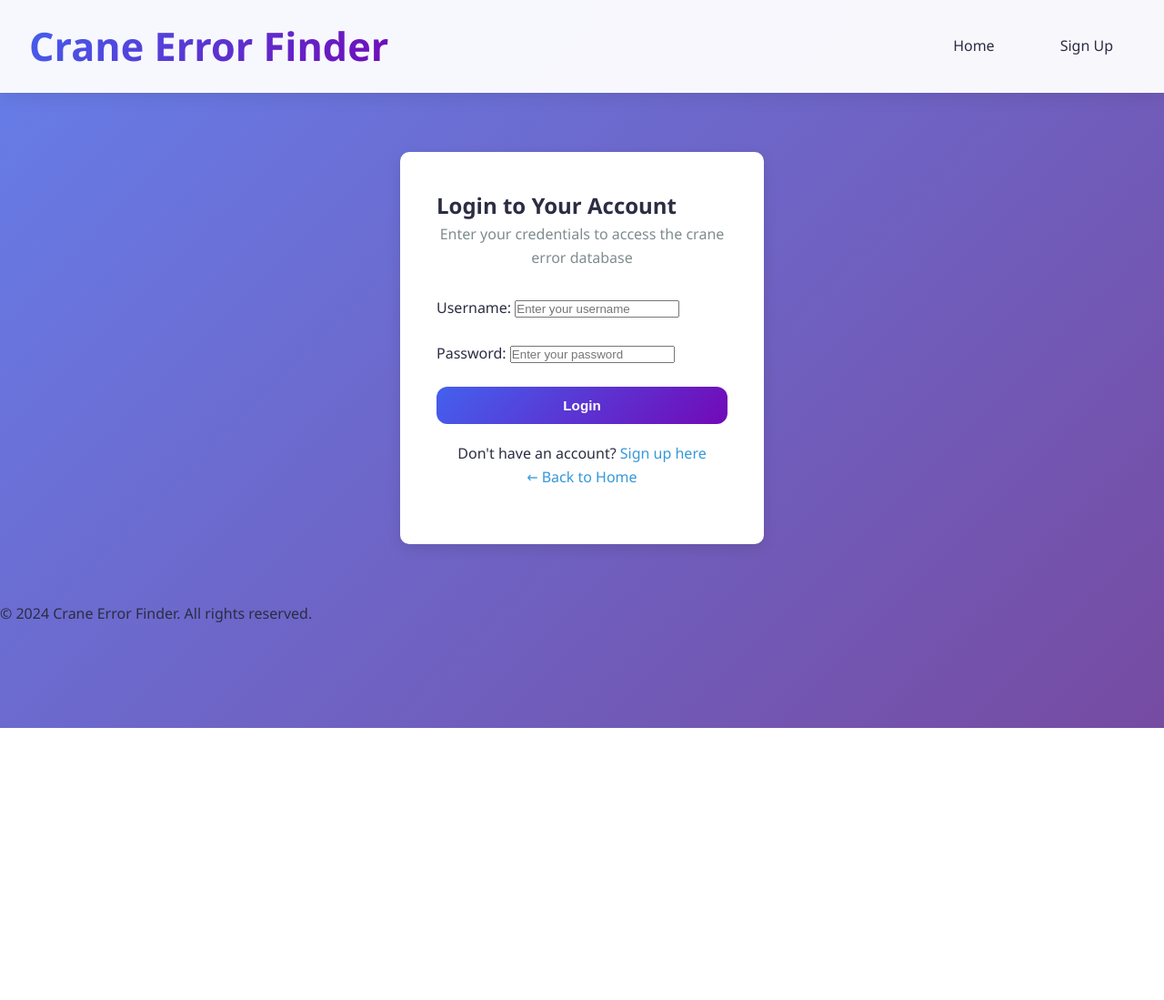
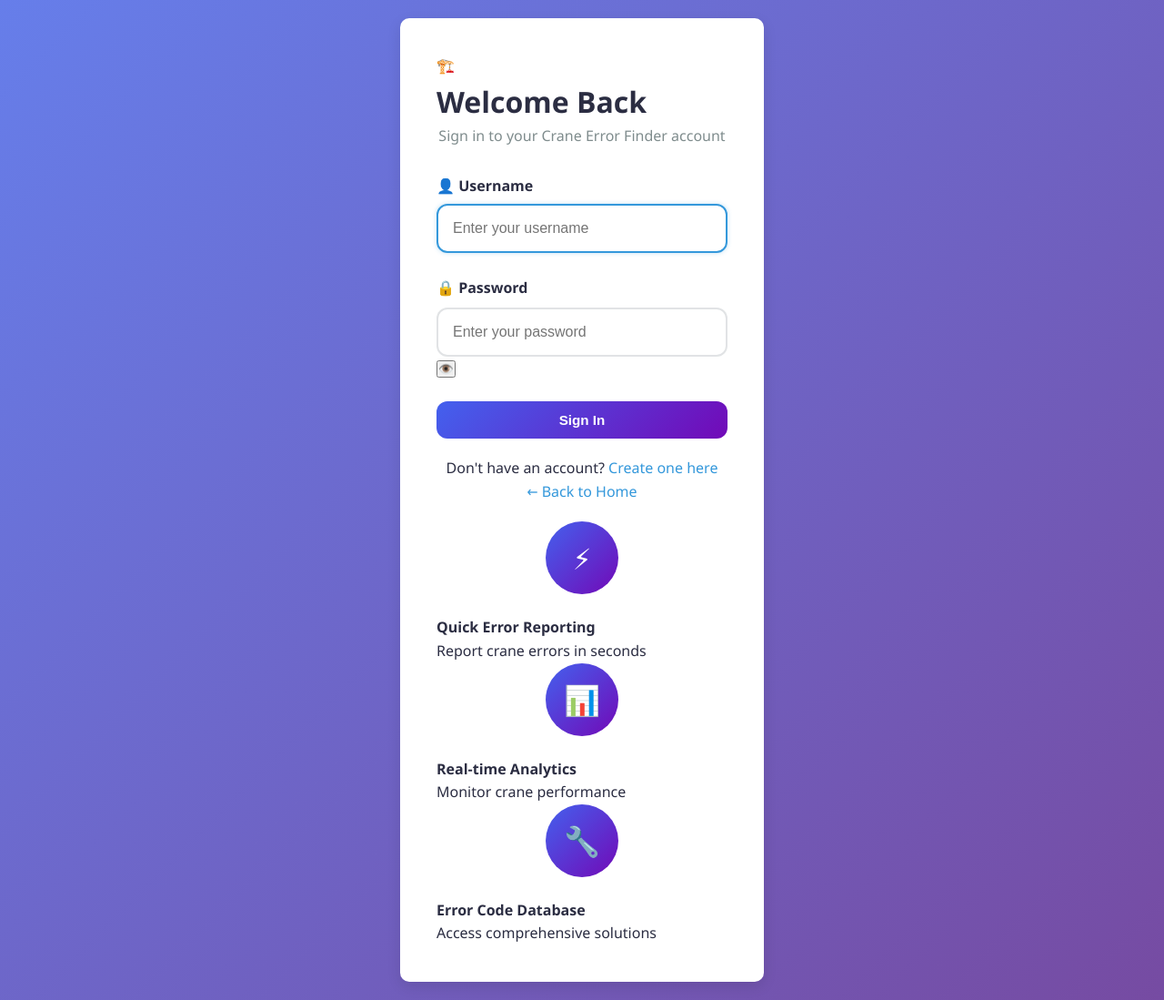
Before and after one commit to titan1m/crane_u, a website: page public/login.html in a window 1280 px wide. Shown: the whole page at 91% size. Before the commit the page ends 800 px from the top, so only its background shows below. Drawn offline with Linux system fonts and the light colour scheme; no server answers.

Commit message:
Update login.html

```diff
--- a/public/login.html
+++ b/public/login.html
@@ -7,64 +7,179 @@
     <link rel="stylesheet" href="css/style.css">
 </head>
 <body>
-    <nav class="navbar">
-        <div class="nav-container">
-            <div class="nav-logo">
-                <h2>Crane Error Finder</h2>
+    <div class="auth-container">
+        <div class="auth-card">
+            <div class="auth-header">
+                <div class="auth-logo">🏗️</div>
+                <h1 class="auth-title">Welcome Back</h1>
+                <p class="auth-subtitle">Sign in to your Crane Error Finder account</p>
             </div>
-            <div class="nav-menu">
-                <a href="index.html" class="nav-link">Home</a>
-                <a href="signup.html" class="nav-link auth-link">Sign Up</a>
-                <a href="#" class="nav-link logout-link" onclick="logout()" style="display: none;">Logout</a>
-            </div>
-        </div>
-    </nav>
 
-    <div class="container">
-        <div class="auth-container">
-            <div class="auth-card">
-                <h2>Login to Your Account</h2>
-                <p class="auth-subtitle">Enter your credentials to access the crane error database</p>
+            <form id="loginForm" class="auth-form">
+                <div class="form-group">
+                    <label for="loginUsername" class="form-label">
+                        👤 Username
+                    </label>
+                    <input
+                        type="text"
+                        id="loginUsername"
+                        class="form-control"
+                        placeholder="Enter your username"
+                        required
+                    >
+                </div>
 
-                <form id="loginForm">
-                    <div class="form-group">
-                        <label for="loginUsername">Username:</label>
-                        <input type="text" id="loginUsername" required placeholder="Enter your username">
+                <div class="form-group">
+                    <label for="loginPassword" class="form-label">
+                        🔒 Password
+                    </label>
+                    <div style="position: relative;">
+                        <input
+                            type="password"
+                            id="loginPassword"
+                            class="form-control"
+                            placeholder="Enter your password"
+                            required
+                        >
+                        <button type="button" class="password-toggle" onclick="togglePassword('loginPassword')">
+                            👁️
+                        </button>
                     </div>
-                    <div class="form-group">
-                        <label for="loginPassword">Password:</label>
-                        <input type="password" id="loginPassword" required placeholder="Enter your password">
+                </div>
+
+                <button type="submit" class="btn btn-primary btn-block" id="loginBtn">
+                    <span class="btn-text">Sign In</span>
+                    <div class="loading-dots" style="display: none;">
+                        <div></div><div></div><div></div><div></div>
                     </div>
-                    <button type="submit" class="btn btn-primary btn-block">Login</button>
-                </form>
+                </button>
 
                 <div class="auth-links">
-                    <p>Don't have an account? <a href="signup.html">Sign up here</a></p>
+                    <p>Don't have an account? <a href="signup.html">Create one here</a></p>
                     <p><a href="index.html">← Back to Home</a></p>
                 </div>
 
                 <div id="loginMessage" class="message-container"></div>
+            </form>
+
+            <div class="features-list">
+                <div class="feature-item">
+                    <div class="feature-icon">⚡</div>
+                    <div>
+                        <strong>Quick Error Reporting</strong>
+                        <p>Report crane errors in seconds</p>
+                    </div>
+                </div>
+                <div class="feature-item">
+                    <div class="feature-icon">📊</div>
+                    <div>
+                        <strong>Real-time Analytics</strong>
+                        <p>Monitor crane performance</p>
+                    </div>
+                </div>
+                <div class="feature-item">
+                    <div class="feature-icon">🔧</div>
+                    <div>
+                        <strong>Error Code Database</strong>
+                        <p>Access comprehensive solutions</p>
+                    </div>
+                </div>
             </div>
         </div>
     </div>
 
-    <footer class="footer">
-        <p>&copy; 2024 Crane Error Finder. All rights reserved.</p>
-    </footer>
-
     <script src="js/main.js"></script>
     <script>
-        document.getElementById('loginForm').addEventListener('submit', function(e) {
-            e.preventDefault();
-            login();
+        // Password toggle function
+        function togglePassword(inputId) {
+            const input = document.getElementById(inputId);
+            const toggle = input.parentElement.querySelector('.password-toggle');
+
+            if (input.type === 'password') {
+                input.type = 'text';
+                toggle.textContent = '🔒';
+            } else {
+                input.type = 'password';
+                toggle.textContent = '👁️';
+            }
+        }
+
+        // Enhanced form handling
+        document.addEventListener('DOMContentLoaded', function() {
+            const loginForm = document.getElementById('loginForm');
+            const loginBtn = document.getElementById('loginBtn');
+            const btnText = loginBtn.querySelector('.btn-text');
+            const loadingDots = loginBtn.querySelector('.loading-dots');
+
+            loginForm.addEventListener('submit', async function(e) {
+                e.preventDefault();
+
+                const username = document.getElementById('loginUsername').value.trim();
+                const password = document.getElementById('loginPassword').value;
+
+                // Validation
+                if (!username || !password) {
+                    showMessage('loginMessage', 'Please fill in all fields', 'error');
+                    return;
+                }
+
+                // Show loading state
+                btnText.style.display = 'none';
+                loadingDots.style.display = 'inline-block';
+                loginBtn.disabled = true;
+
+                try {
+                    const success = await app.login(username, password);
+
+                    if (!success) {
+                        // Reset form on failure
+                        document.getElementById('loginPassword').value = '';
+                    }
+                } finally {
+                    // Reset button state
+                    btnText.style.display = 'inline-block';
+                    loadingDots.style.display = 'none';
+                    loginBtn.disabled = false;
+                }
+            });
+
+            // Real-time validation
+            const inputs = loginForm.querySelectorAll('input');
+            inputs.forEach(input => {
+                input.addEventListener('input', function() {
+                    if (this.value.trim()) {
+                        this.style.borderColor = 'var(--success)';
+                    } else {
+                        this.style.borderColor = 'rgba(108, 117, 125, 0.2)';
+                    }
+                });
+            });
+
+            // Enter key support
+            document.getElementById('loginPassword').addEventListener('keypress', function(e) {
+                if (e.key === 'Enter') {
+                    loginForm.dispatchEvent(new Event('submit'));
+                }
+            });
+
+            // Auto-focus username
+            document.getElementById('loginUsername').focus();
         });
 
-        // Add enter key support
-        document.getElementById('loginPassword').addEventListener('keypress', function(e) {
-            if (e.key === 'Enter') {
-                login();
+        // Enhanced message function
+        function showMessage(elementId, message, type = 'info') {
+            const element = document.getElementById(elementId);
+            if (element) {
+                element.innerHTML = `<div class="message ${type}">${message}</div>`;
+
+                // Auto-hide success messages
+                if (type === 'success') {
+                    setTimeout(() => {
+                        element.innerHTML = '';
+                    }, 3000);
+                }
             }
-        });
+        }
     </script>
 </body>
 </html>
```
